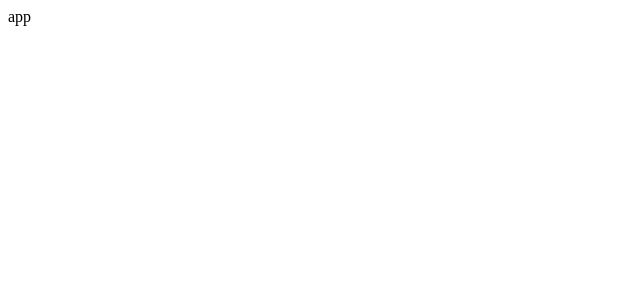
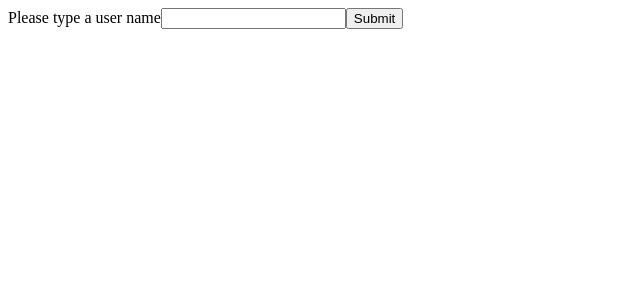
Before and after one commit to madjack99/repo-finder, a React (Create React App) app: page / in a window 1280 px wide. Shown: the top 300 px of the page, without its empty margins (0-640 px from the left). Built offline with nearby package versions, Linux system fonts and the light colour scheme.

Commit message:
feat: add userInput form

```diff
--- a/src/App.tsx
+++ b/src/App.tsx
@@ -1,7 +1,12 @@
 import React from 'react';
+import UserInputForm from './UserInputForm';
 
 function App() {
-  return <div>app</div>;
+  return (
+    <div>
+      <UserInputForm />
+    </div>
+  );
 }
 
 export default App;
--- a/src/UserInputForm.tsx
+++ b/src/UserInputForm.tsx
@@ -1,10 +1,30 @@
 import React from 'react';
 
 const UserInputForm = () => {
+  let [user, setUser] = React.useState('');
+
+  const handleChange = (e: React.ChangeEvent<HTMLInputElement>) => {
+    const { value } = e.target;
+
+    setUser(value);
+  };
+
+  const handleSubmit = (e: React.FormEvent<HTMLFormElement>) => {
+    e.preventDefault();
+    console.log(user);
+  };
+
   return (
-    <form>
+    <form onSubmit={handleSubmit}>
       <label htmlFor='userName'>Please type a user name</label>
-      <input type='text' name='userName' id='userName' />
+      <input
+        type='text'
+        name='userName'
+        id='userName'
+        value={user}
+        onChange={handleChange}
+      />
+      <button type='submit'>Submit</button>
     </form>
   );
 };
```
Also changed, not shown: 1 other file (tests, documents, lock files or other folders).
